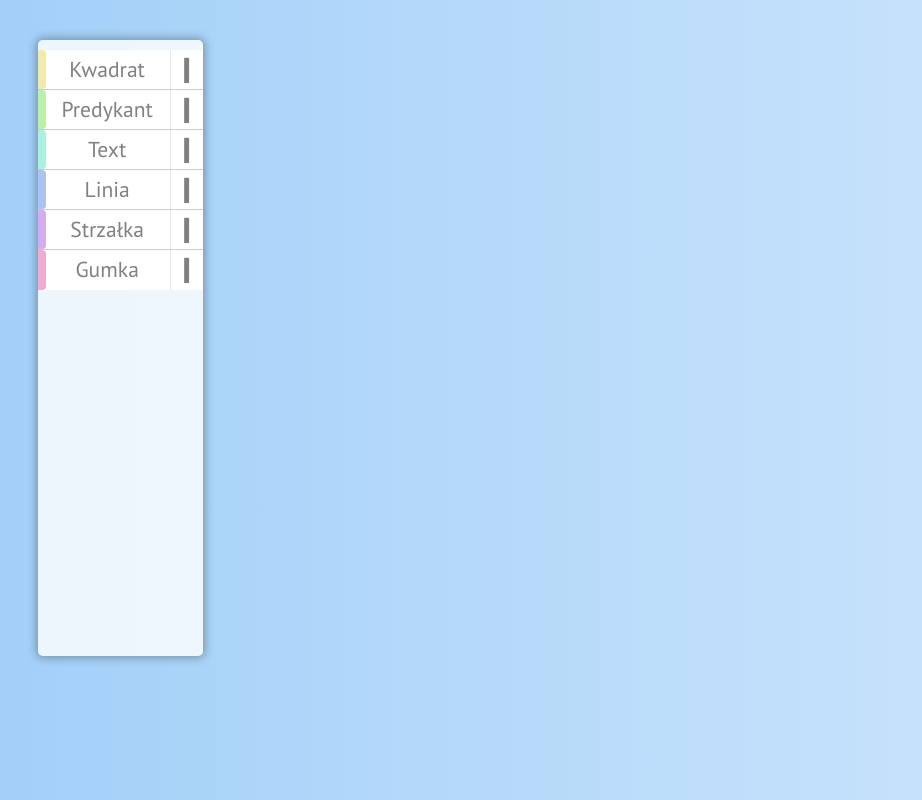
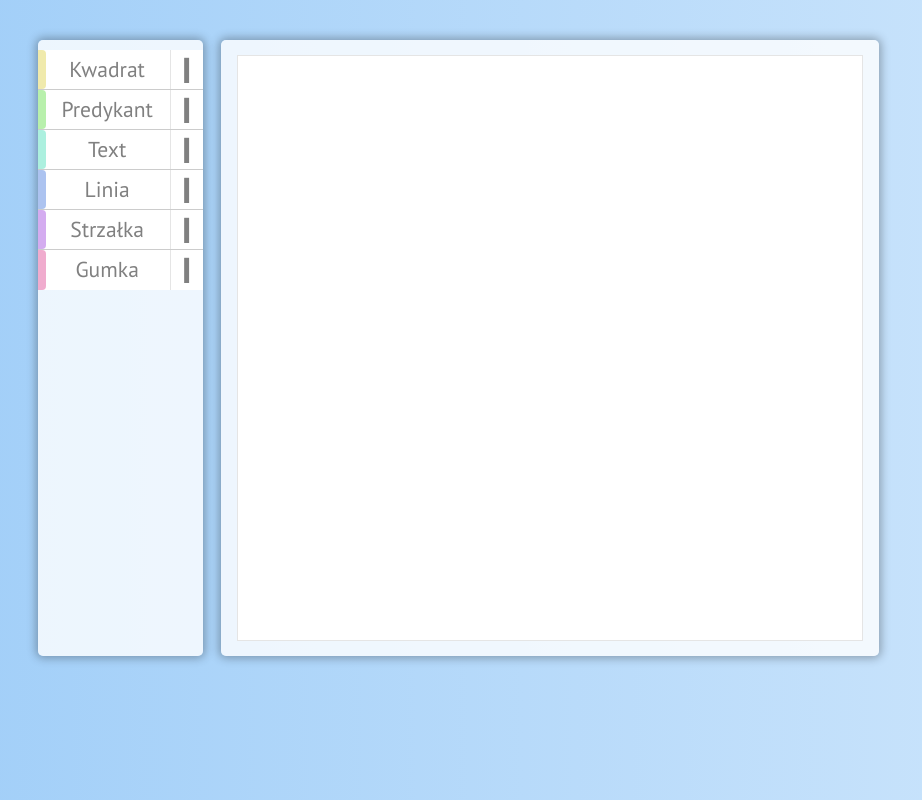
Before and after one commit to Desmord/SchematicGenerator, a website built with webpack: page Dev/Html/index.html in a window 1280 px wide. Shown: the whole page, without its empty margins (90-1012 px from the left). Built offline with nearby package versions, Linux system fonts and the light colour scheme.

Commit message:
Add and style canvas container and its children elements

```diff
--- a/Dev/Html/index.html
+++ b/Dev/Html/index.html
@@ -42,8 +42,9 @@
                 <div class="tool-button__text">Gumka</div>
                 <div class="tool-button__icon">I</div>
             </div>
-                <!-- .tool-button__hover-background+.tool-button__text{Kwadrat}+.tool-button__icon -->
-
+        </div>
+        <div class="canvas-container">
+            <canvas class="canvas-container__canvas"></canvas>
         </div>
     </div>
 </body>
--- /dev/null
+++ b/Dev/Sass/Canvas_container/canvasContainer.scss
@@ -0,0 +1,15 @@
+.canvas-container{
+    @include flex-box();
+
+    grid-area: 'canvas';
+    background-color: $menus-back-ground-color;
+    border-radius: 5px;
+    box-shadow: 0px 0px 10px 2px rgba(0,0,0,0.3);
+
+    &__canvas{
+        width: 95%;
+        height: 95%;
+        background-color: #fff;
+        border: 1px solid rgba(0,0,0,0.1);
+    }
+}
--- a/Dev/Sass/Tools-Menu/toolsMenu.scss
+++ b/Dev/Sass/Tools-Menu/toolsMenu.scss
@@ -4,7 +4,7 @@
    grid-template-columns: 1fr;
    grid-template-rows: repeat(auto-fit,minmax(25px,40px));
    // background-color: rgba(150, 150, 150,0.2);
-   background-color: rgba(255,255,255,0.8);
+   background-color: $menus-back-ground-color;
    border-radius: 5px;
    box-shadow: 0px 0px 10px 2px rgba(0,0,0,0.3);
 }
--- a/Dev/Sass/main.scss
+++ b/Dev/Sass/main.scss
@@ -2,6 +2,7 @@ $font:  'PT Sans', sans-serif;
 $font-color: rgb(255,255,255);
 $font-size: 20px;
 $back-ground-color: rgb(160, 206, 248);
+$menus-back-ground-color: rgba(255,255,255,0.8);
 
 @mixin flex-box() {
     display: flex;
@@ -43,7 +44,7 @@ body{
     grid-template-columns:1fr 4fr 1fr;
     grid-template-rows: 8fr 1fr;
     grid-template-areas:
-    "tools-menu convas canvas",
+    "tools-menu canvas canvas",
     "properties-menu properties-menu save-inport-menu",
 }
 
@@ -60,7 +61,8 @@ body{
 }
 
 
-@import './Tools-Menu/toolsMenu.scss'
+@import './Tools-Menu/toolsMenu.scss';
+@import './Canvas_container/canvasContainer.scss';
 
 //---------------------------------------------
 // nav{
```
Also changed, not shown: Dev/Css/main.css, 1 other file.
